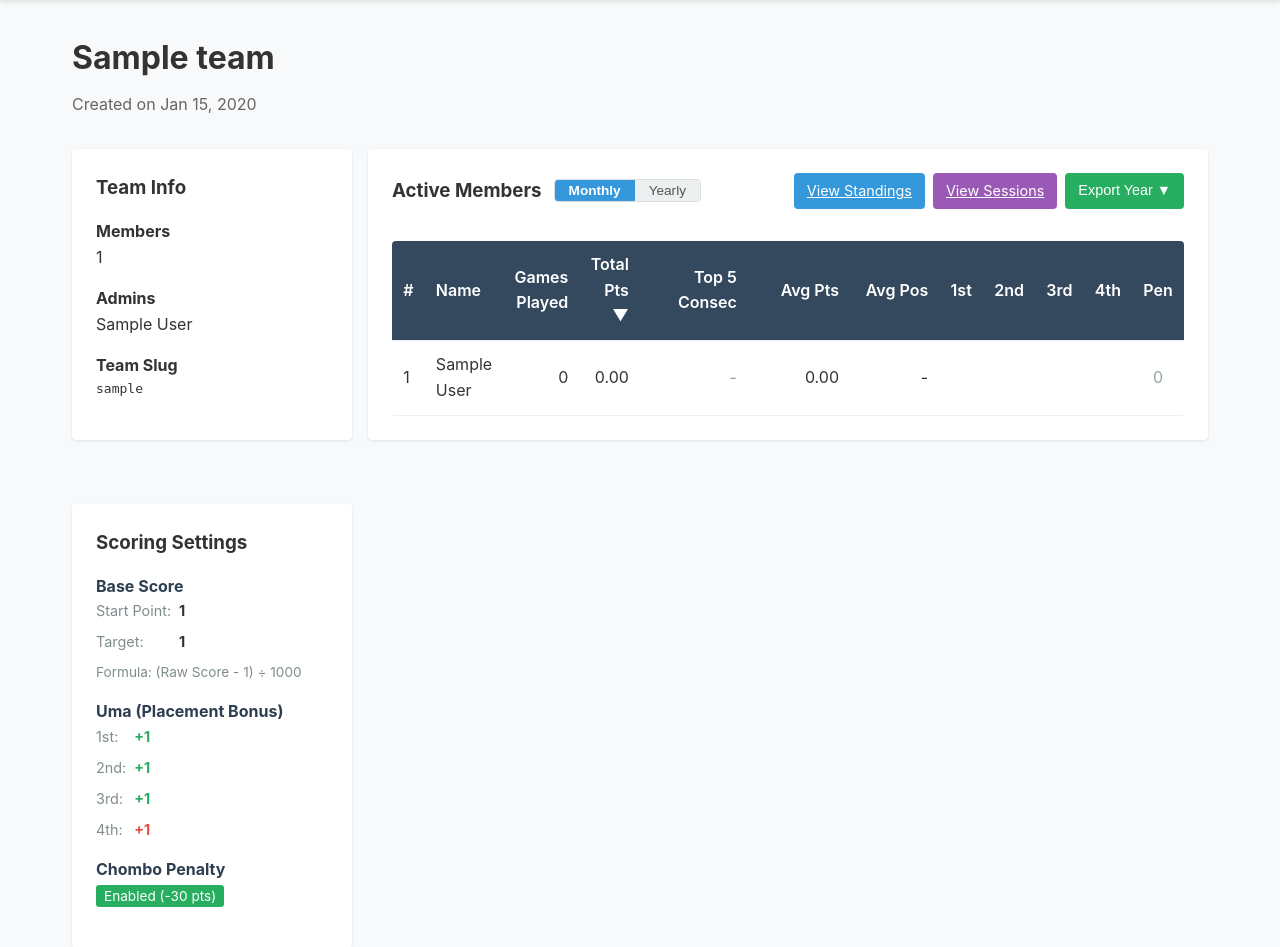
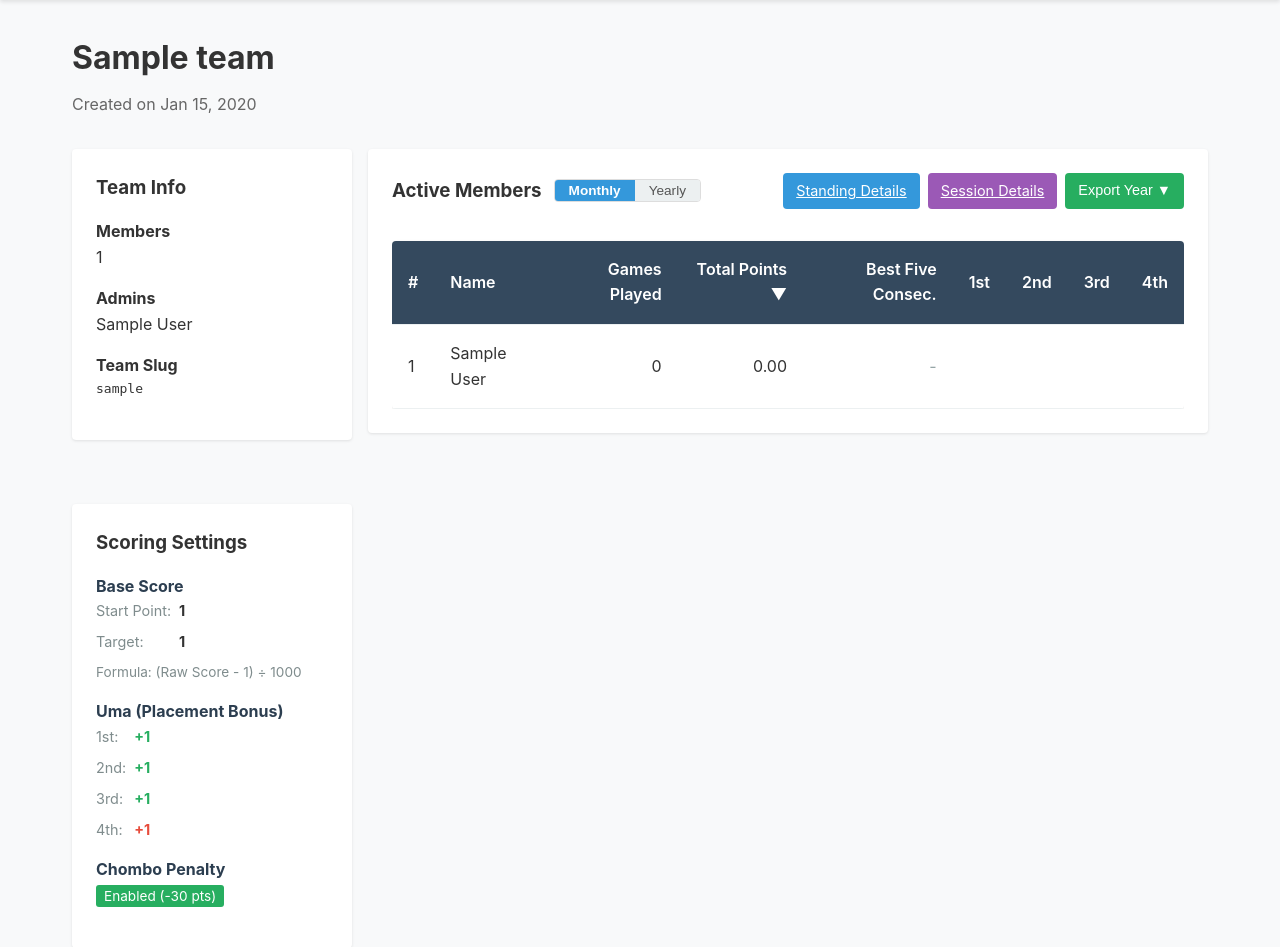
Before and after one commit to yuriko-aya/janki, a Django app: a page that uses templates/teams/team_detail.html in a window 1280 px wide. Shown: the part 70-1017 px from the top of the page. Run offline with Django 5.2, Linux system fonts and the light colour scheme; tables that the repository leaves empty hold one stand-in row (values such as "Sample post").

Commit message:
update table and style

```diff
--- a/static/css/style.css
+++ b/static/css/style.css
@@ -206,7 +206,7 @@ table {
 }
 
 th, td {
-    padding: 0.7rem;
+    padding: 1rem;
     text-align: left;
     border-bottom: 1px solid #ecf0f1;
 }
--- a/templates/teams/team_detail.html
+++ b/templates/teams/team_detail.html
@@ -83,8 +83,8 @@
                     </div>
                 </div>
                 <div class="standings-actions">
-                    <a href="{% url 'scores:standings' slug=team.slug %}" class="btn" style="background-color: #3498db; color: white; padding: 6px 12px; font-size: 0.9rem;">View Standings</a>
-                    <a href="{% url 'scores:sessions' slug=team.slug %}" class="btn" style="background-color: #9b59b6; color: white; padding: 6px 12px; font-size: 0.9rem;">View Sessions</a>
+                    <a href="{% url 'scores:standings' slug=team.slug %}" class="btn" style="background-color: #3498db; color: white; padding: 6px 12px; font-size: 0.9rem;">Standing Details</a>
+                    <a href="{% url 'scores:sessions' slug=team.slug %}" class="btn" style="background-color: #9b59b6; color: white; padding: 6px 12px; font-size: 0.9rem;">Session Details</a>
                     <div class="dropdown" style="display: inline-block; position: relative;">
                         <button class="btn" style="background-color: #27ae60; color: white; padding: 6px 12px; font-size: 0.9rem;">Export Year ▼</button>
                         <div class="dropdown-content" style="display: none; position: absolute; background-color: white; min-width: 200px; box-shadow: 0px 8px 16px 0px rgba(0,0,0,0.2); z-index: 1; right: 0; border-radius: 4px; margin-top: 5px;">
@@ -126,16 +126,10 @@
                                 Games Played <span class="sort-indicator"></span>
                             </th>
                             <th class="sortable" data-sort="total" style="text-align: right; cursor: pointer; user-select: none;">
-                                Total Pts <span class="sort-indicator">▼</span>
+                                Total Points <span class="sort-indicator">▼</span>
                             </th>
-                            <th class="sortable" data-sort="bestfive" style="text-align: right; width: 130px; cursor: pointer; user-select: none;">
-                                Top 5 Consec <span class="sort-indicator"></span>
-                            </th>
-                            <th class="sortable hide-mobile" data-sort="average" style="text-align: right; width: 140px; cursor: pointer; user-select: none;">
-                                Avg Pts <span class="sort-indicator"></span>
-                            </th>
-                            <th class="sortable hide-mobile" data-sort="placement" style="text-align: right; width: 120px; cursor: pointer; user-select: none;">
-                                Avg Pos <span class="sort-indicator"></span>
+                            <th class="sortable" data-sort="bestfive" style="text-align: right; cursor: pointer; user-select: none;">
+                                Best Five Consec. <span class="sort-indicator"></span>
                             </th>
                             <th class="sortable hide-tablet" data-sort="first" style="text-align: center; cursor: pointer; user-select: none;">
                                 1st<span class="sort-indicator"></span>
@@ -148,9 +142,6 @@
                             </th>
                             <th class="sortable hide-tablet" data-sort="fourth" style="text-align: center; cursor: pointer; user-select: none;">
                                 4th<span class="sort-indicator"></span>
-                            </th>
-                            <th class="sortable hide-mobile" data-sort="chombo" style="text-align: center; cursor: pointer; user-select: none;">
-                                Pen <span class="sort-indicator"></span>
                             </th>
                         </tr>
                     </thead>
@@ -178,27 +169,10 @@
                                         <span style="color: #95a5a6;">-</span>
                                     {% endif %}
                                 </td>
-                                <td class="hide-mobile" style="text-align: right;">
-                                    {{ member.monthly_average|floatformat:2 }}
-                                </td>
-                                <td class="hide-mobile" style="text-align: right;">
-                                    {% if member.monthly_avg_placement > 0 %}
-                                        {{ member.monthly_avg_placement|floatformat:2 }}
-                                    {% else %}
-                                        -
-                                    {% endif %}
-                                </td>
                                 <td class="hide-tablet" style="text-align: center;">{{ member.monthly_first_place }}</td>
                                 <td class="hide-tablet" style="text-align: center;">{{ member.monthly_second_place }}</td>
                                 <td class="hide-tablet" style="text-align: center;">{{ member.monthly_third_place }}</td>
                                 <td class="hide-tablet" style="text-align: center;">{{ member.monthly_fourth_place }}</td>
-                                <td class="hide-mobile" style="text-align: center;">
-                                    {% if member.monthly_chombo_count > 0 %}
-                                        <span style="background-color: #e74c3c; color: white; padding: 2px 8px; border-radius: 3px; font-size: 0.9rem;">{{ member.monthly_chombo_count }}</span>
-                                    {% else %}
-                                        <span style="color: #95a5a6;">0</span>
-                                    {% endif %}
-                                </td>
                             </tr>
                         {% endfor %}
                     </tbody>
@@ -224,13 +198,13 @@
                                 Games Played <span class="sort-indicator"></span>
                             </th>
                             <th class="sortable" data-sort="total" style="text-align: right; cursor: pointer; user-select: none;">
-                                Total Points <span class="sort-indicator">▼</span>
+                                Total Pts <span class="sort-indicator">▼</span>
                             </th>
                             <th class="sortable hide-mobile" data-sort="average" style="text-align: right; cursor: pointer; user-select: none;">
-                                Average Points <span class="sort-indicator"></span>
+                                Avg Pts <span class="sort-indicator"></span>
                             </th>
                             <th class="sortable" data-sort="placement" style="text-align: right; cursor: pointer; user-select: none;">
-                                Average Position <span class="sort-indicator"></span>
+                                Avg Pos <span class="sort-indicator"></span>
                             </th>
                             <th class="sortable hide-tablet" data-sort="first" style="text-align: center; cursor: pointer; user-select: none;">
                                 1st<span class="sort-indicator"></span>
@@ -245,7 +219,7 @@
                                 4th<span class="sort-indicator"></span>
                             </th>
                             <th class="sortable hide-mobile" data-sort="chombo" style="text-align: center; cursor: pointer; user-select: none;">
-                                Penalties <span class="sort-indicator"></span>
+                                Chombo <span class="sort-indicator"></span>
                             </th>
                         </tr>
                     </thead>
@@ -261,7 +235,7 @@
                                 data-third="{{ member.yearly_third_place }}"
                                 data-fourth="{{ member.yearly_fourth_place }}"
                                 data-chombo="{{ member.yearly_chombo_count }}">
-                                <td class="rank-cell"><strong>{{ forloop.counter }}</strong></td>
+                                <td class="rank-cell">{{ forloop.counter }}</td>
                                 <td>{{ member.shown_name }}</td>
                                 <td style="text-align: right;">{{ member.yearly_games }}</td>
                                 <td style="text-align: right;">{{ member.yearly_total|floatformat:2 }}</td>
```
